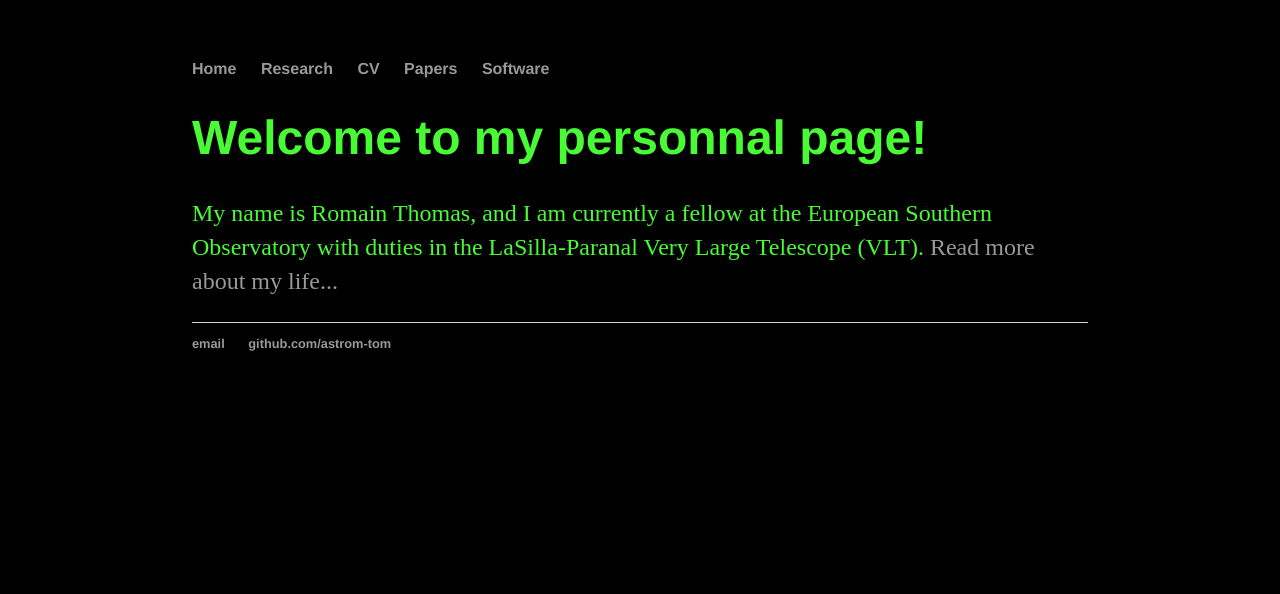
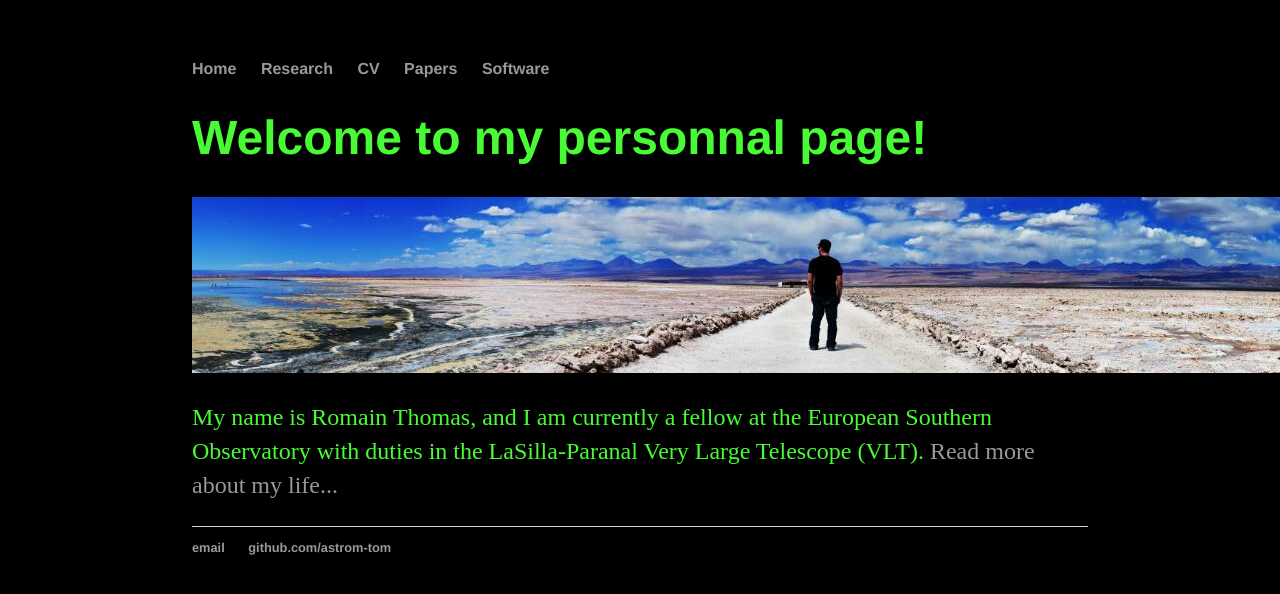
Before and after one commit to astrom-tom/astrom-tom.github.io, a Jekyll site: the page built from index.html, in a window 1280 px wide. Shown: the top 594 px of the page. Built offline with Jekyll 4.4.1, drawn with Linux system fonts in a browser that asks for light colours.

Commit message:
Update index.html

```diff
--- a/index.html
+++ b/index.html
@@ -4,5 +4,6 @@ title: Romain Thomas, Fellow Astronomer
 ---
 <div class="blurb">
 	<h1 style="color:rgb(73, 251, 53);">Welcome to my personnal page!</h1>
+	<img src="img/panorama.jpg" alt="hi" class="inline"/>
 	<p style="color:rgb(73, 251, 53);"> My name is Romain Thomas, and I am currently a fellow at the European Southern Observatory with duties in the LaSilla-Paranal Very Large Telescope (VLT). <a href="/about">Read more about my life...</a></p>
 </div><!-- /.blurb -->
```
